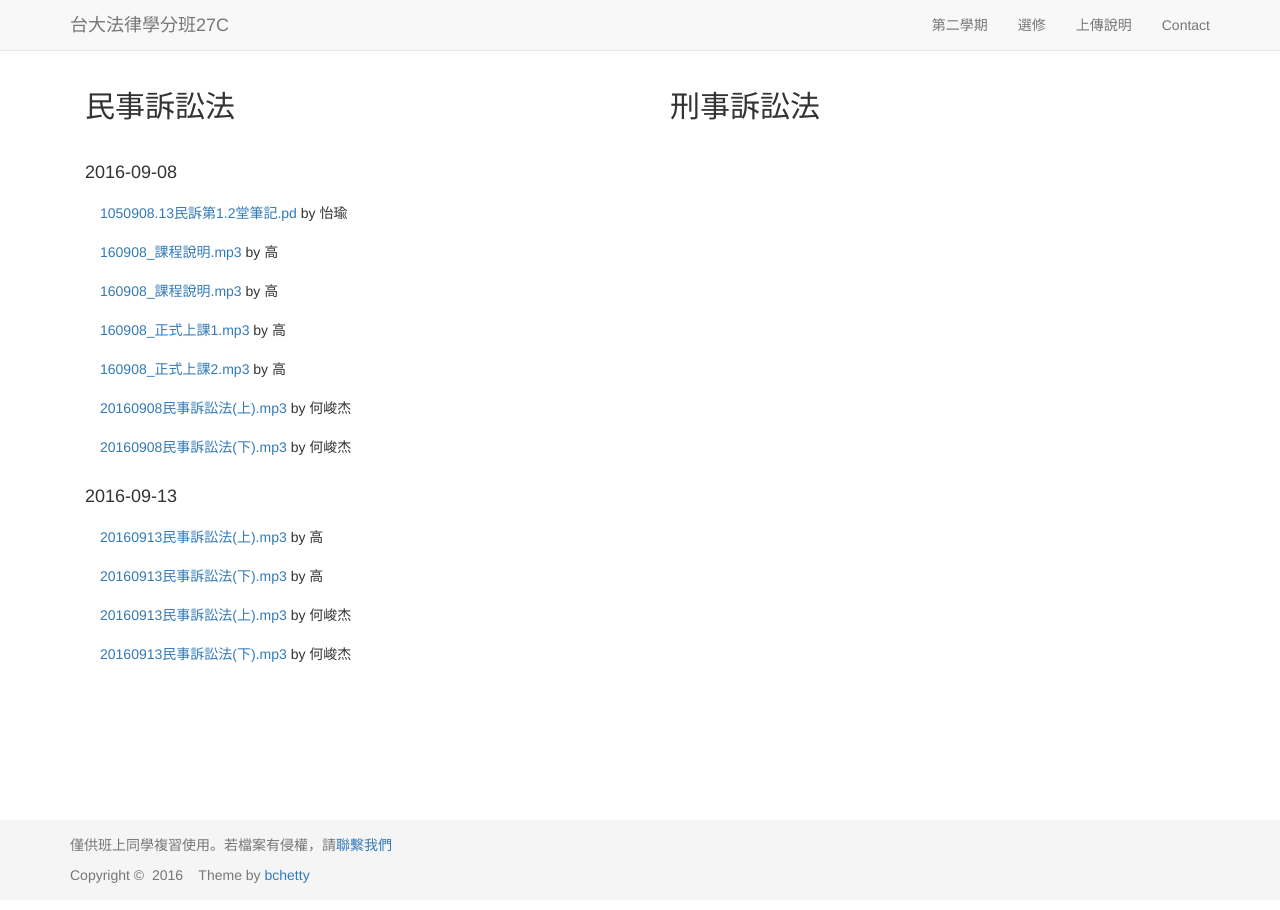
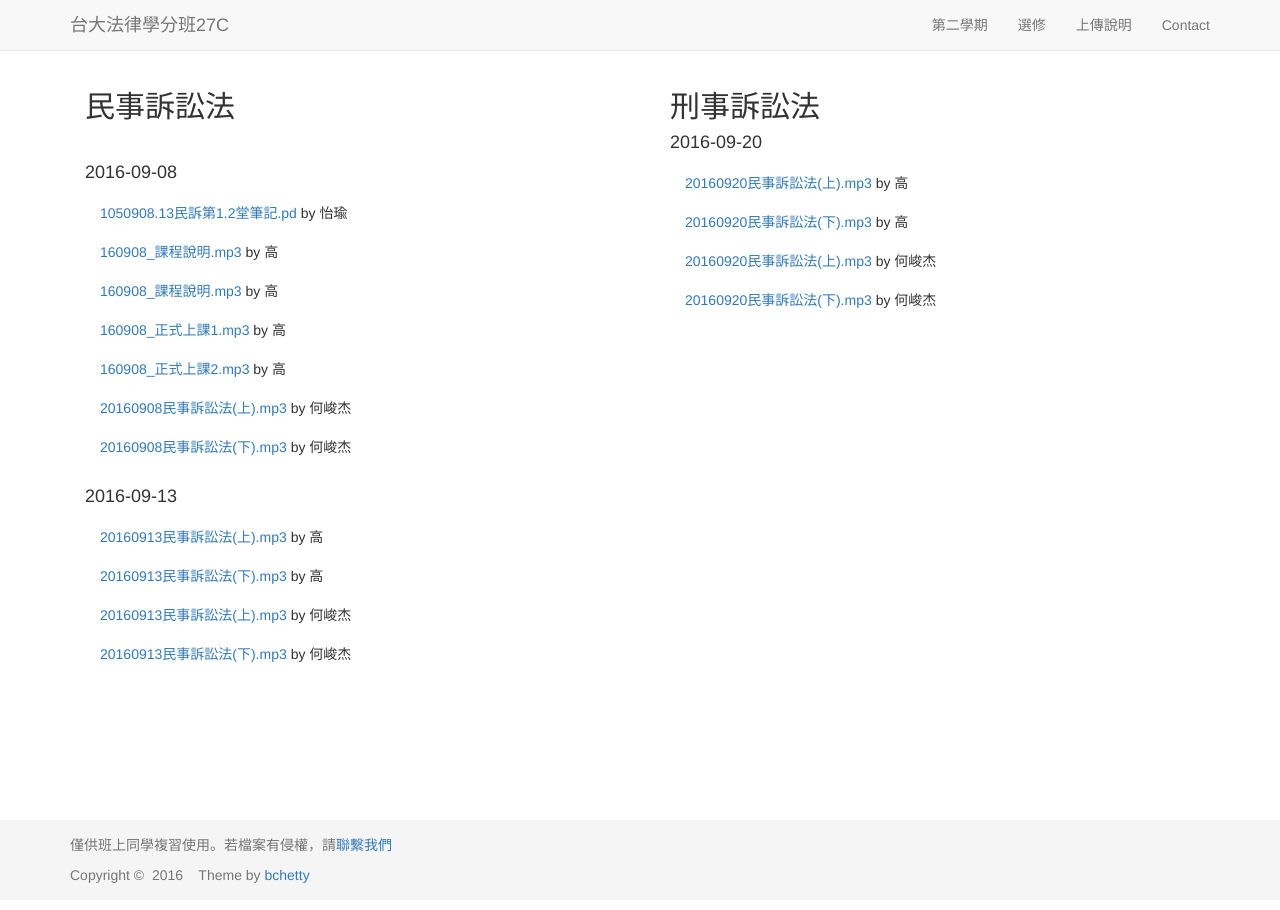
Before and after one commit to maxmilian/ntu_specs_law, a Jekyll site: the page built from semester2/index.html, in a window 1280 px wide. Built offline with Jekyll 4.4.1, drawn with Linux system fonts in a browser that asks for light colours; nearby versions of some CDN libraries.

Commit message:
add criminal 0920

```diff
--- a/semester2/index.html
+++ b/semester2/index.html
@@ -29,6 +29,13 @@
     </div>
     <div class="col-md-6">
       <h2>刑事訴訟法</h2>
+      <h4>2016-09-20</h4>
+      <ul class="list-group">
+          <li class="list-group-item"><a href="{{ site.file_semester2 }}/records/criminal_procedure/Kao_1_1.mp3">20160920民事訴訟法(上).mp3</a> by 高</li>
+          <li class="list-group-item"><a href="{{ site.file_semester2 }}/records/criminal_procedure/Kao_1_2.mp3">20160920民事訴訟法(下).mp3</a> by 高</li>
+          <li class="list-group-item"><a href="{{ site.file_semester2 }}/records/criminal_procedure/Ho_1_1.mp3">20160920民事訴訟法(上).mp3</a> by 何峻杰</li>
+          <li class="list-group-item"><a href="{{ site.file_semester2 }}/records/criminal_procedure/Ho_1_2.mp3">20160920民事訴訟法(下).mp3</a> by 何峻杰</li>
+      </ul>
     </div>
    <!-- <div class="row">
      <div class="col-md-6">
```
